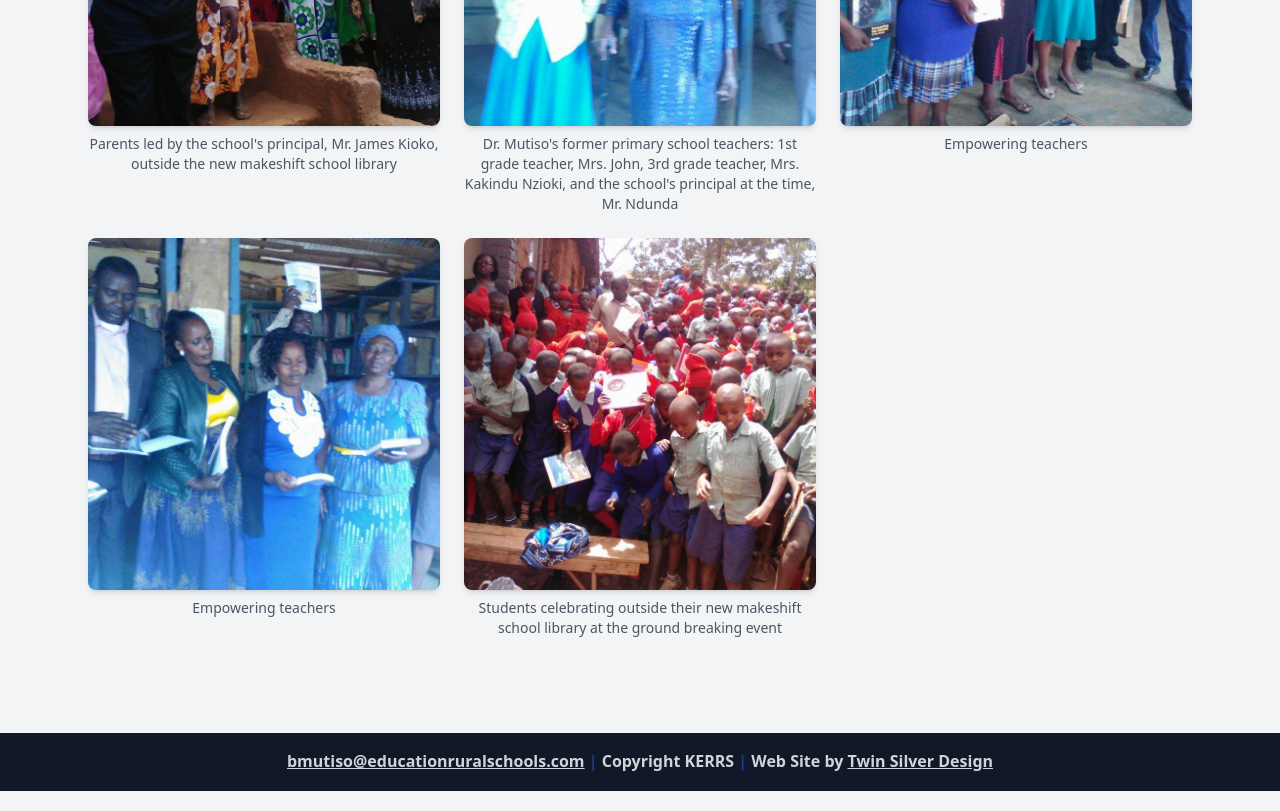
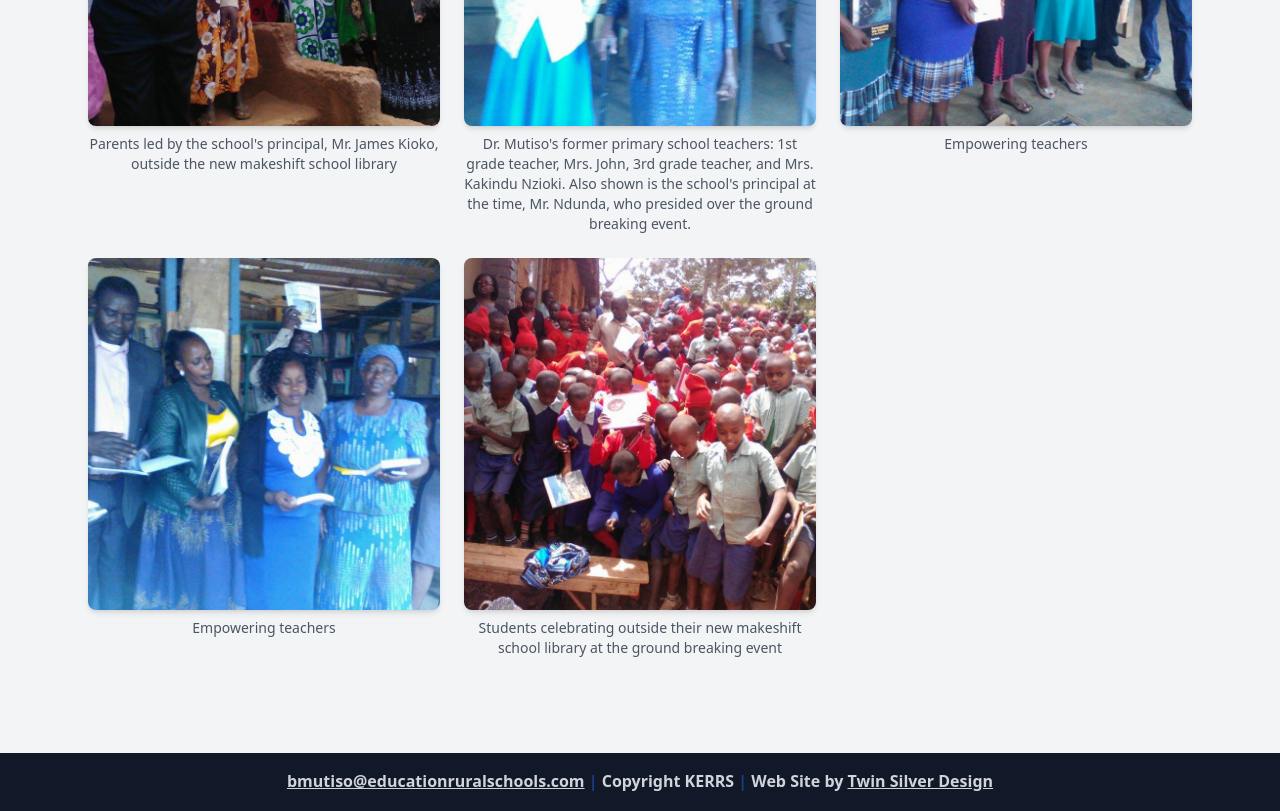
Before and after one commit to wzsamuels/educationruralschools, a Next.js app: page /tribute in a window 1280 px wide. Shown: the part 3860-4671 px from the top of the page. Built offline with nearby package versions, Linux system fonts and the light colour scheme.

Commit message:
Update caption text

```diff
--- a/app/tribute/page.tsx
+++ b/app/tribute/page.tsx
@@ -71,7 +71,7 @@ const galleryPhotos = [
   {
     src: gallery11,
     alt: "Books in storage",
-    caption: "Dr. Mutiso's former primary school teachers: 1st grade teacher, Mrs. John, 3rd grade teacher, Mrs. Kakindu Nzioki, and the school's principal at the time, Mr. Ndunda"
+    caption: "Dr. Mutiso's former primary school teachers: 1st grade teacher, Mrs. John, 3rd grade teacher, and Mrs. Kakindu Nzioki. Also shown is the school's principal at the time, Mr. Ndunda, who presided over the ground breaking event."
   },
   {
     src: gallery12,
```
